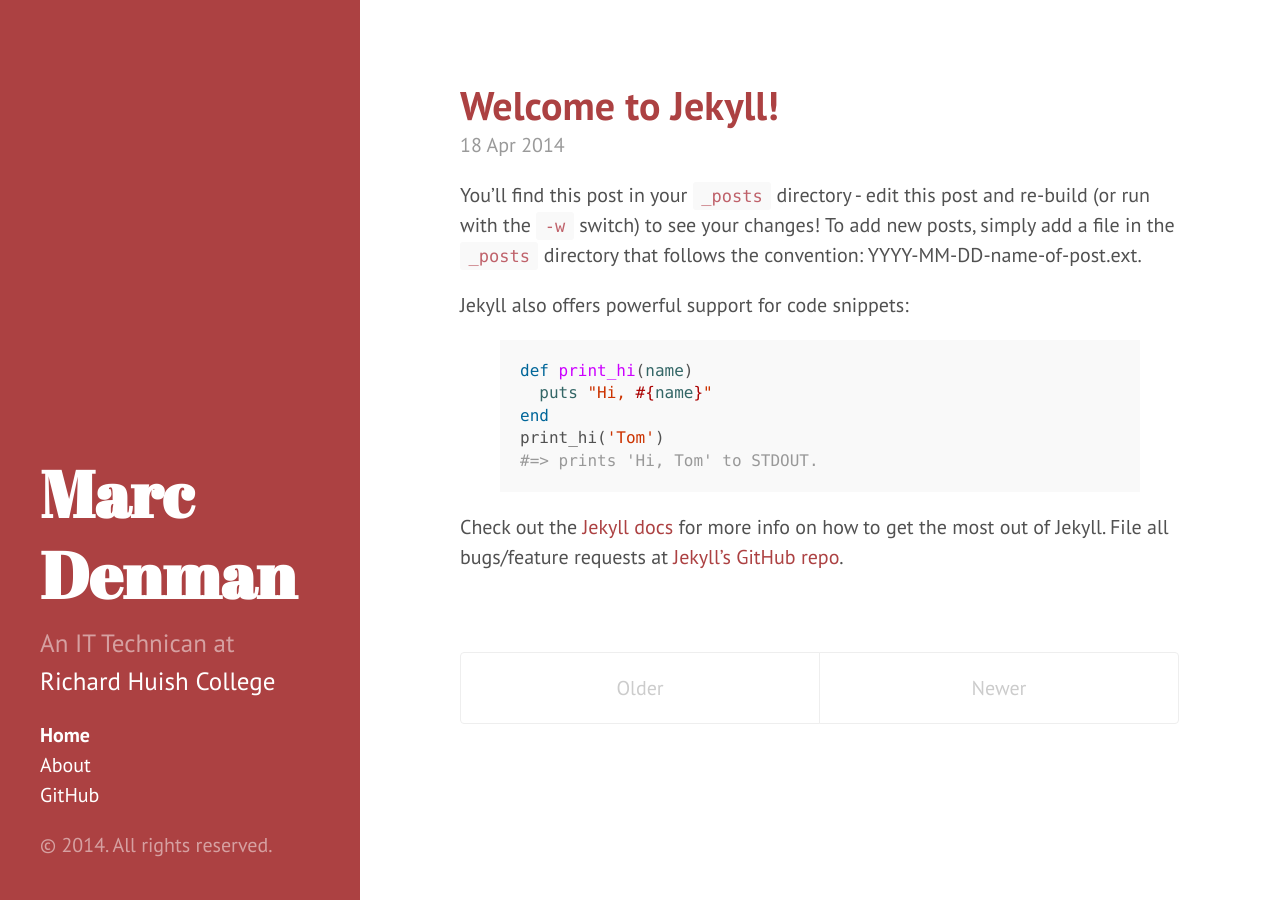
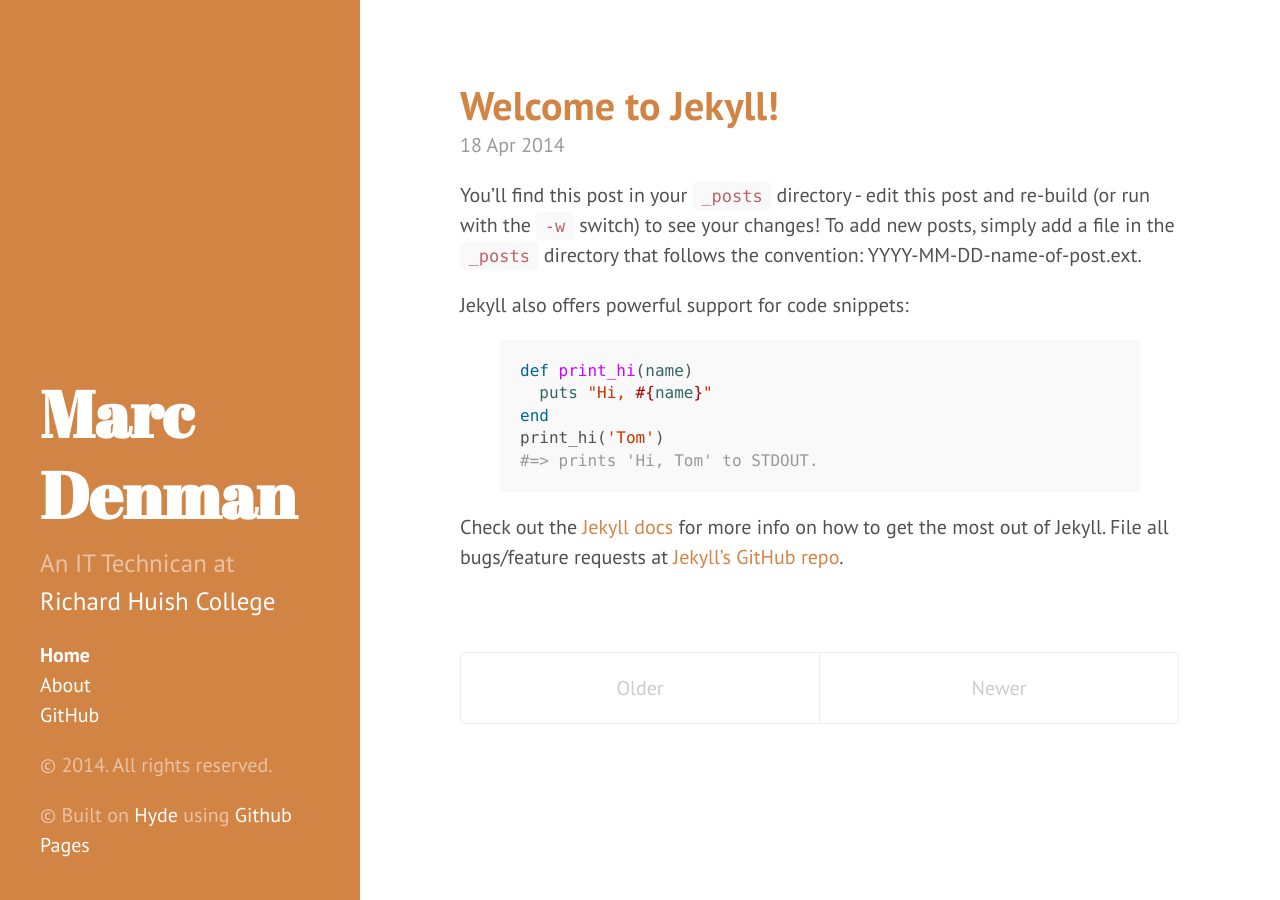
Before and after one commit to MarcDenman/marcdenman.github.io, a Jekyll site: the page built from index.html, in a window 1280 px wide. Built offline with Jekyll 4.4.1, drawn with Linux system fonts in a browser that asks for light colours; Markdown is read by kramdown in place of the engine named in the settings; the list of posts is cut into pages by our own code.

Commit message:
Updated Side bar

```diff
--- a/_includes/sidebar.html
+++ b/_includes/sidebar.html
@@ -30,5 +30,6 @@
     </ul>
 
     <p>&copy; {{ site.time | date: '%Y' }}. All rights reserved.</p>
+	<p>&copy; Built on <a href="https://github.com/poole/hyde">Hyde</a> using <a href=https://pages.github.com/>Github Pages</a></p>
   </div>
 </div>
--- a/_layouts/default.html
+++ b/_layouts/default.html
@@ -3,7 +3,7 @@
 
   {% include head.html %}
 
-  <body class="theme-base-08">
+  <body class="theme-base-09">
 
     {% include sidebar.html %}
 
```
